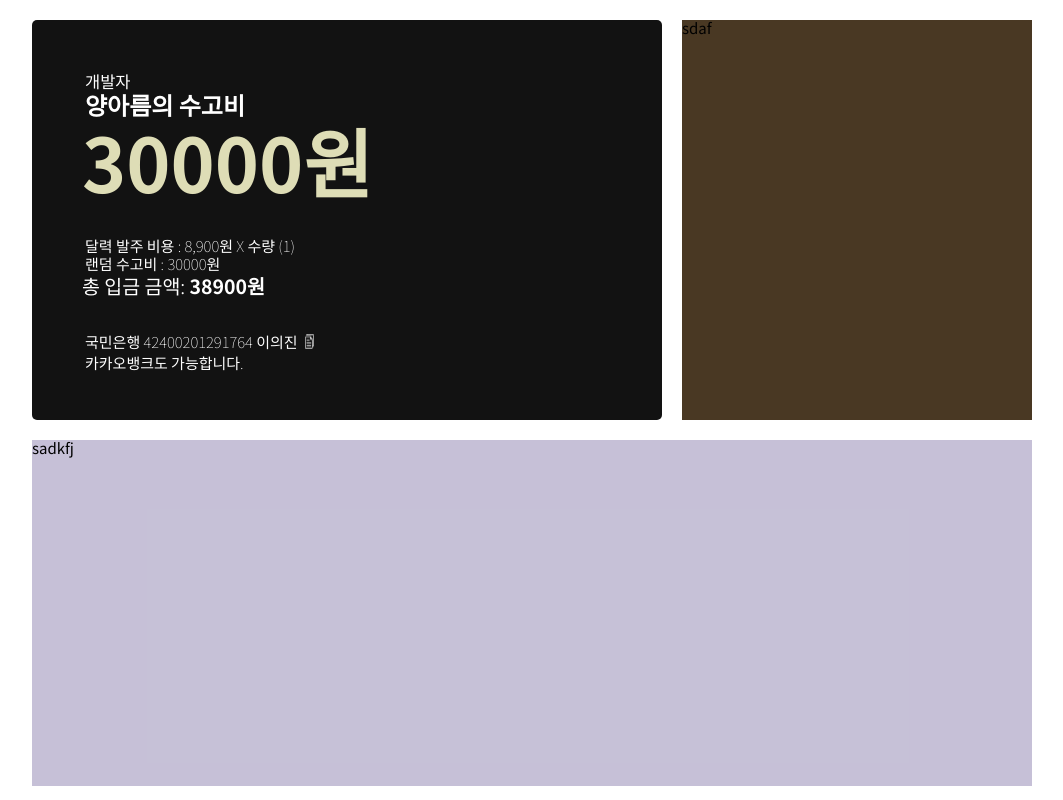
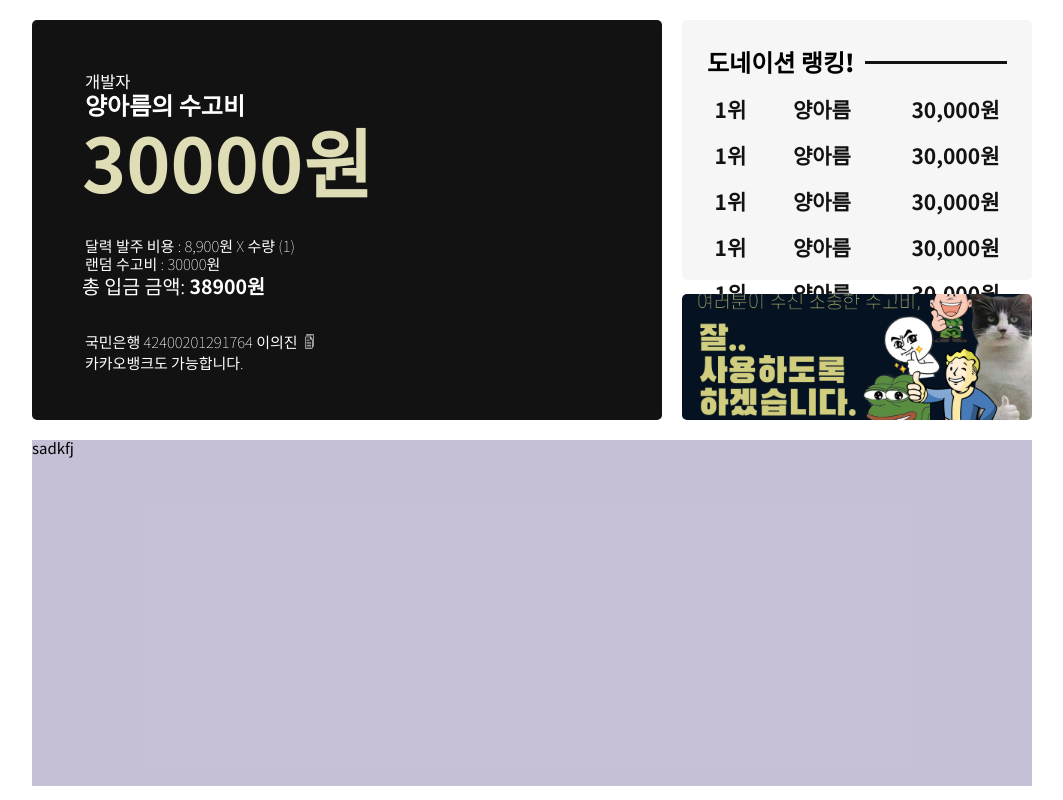
Before and after one commit to Leemainsw/mirim-random-donation, a React (Create React App) app in the folder random-donation/: page /result in a window 1280 px wide. Shown: the whole page, without its empty margins (108-1171 px from the left). Built offline with nearby package versions, Linux system fonts and the light colour scheme; no server answers; the database is empty.

Commit message:
[Feat] 랭킹, 배너 부분 디자인 수정

```diff
--- a/random-donation/src/component/Result/RankList.tsx
+++ b/random-donation/src/component/Result/RankList.tsx
@@ -5,57 +5,34 @@ import { device } from "../../services/devices";
 import { connect } from "react-redux";
 import { useEffect, useState } from "react";
 import firestore from "../../services/fbase";
+import RankOption from "./RankOption";
 
-interface FontProp {
-  fontSize: string;
-  fontWeight: string;
-  fontColor: string;
-  marginTop?: string | null;
-  padding: string;
-  paddingLeft?: string;
-}
-
-const Container = styled.div`
-  position: relative;
-
+const RankListWrapper = styled.div`
   width: 100%;
-  height: 75%;
+  height: 65%;
   background: #f6f6f6;
-  box-shadow: 0px 0px 4px rgba(0, 0, 0, 0.25);
   border-radius: 5px;
-
-  color: #ffffff;
-  font-family: Noto Sans KR;
-  font-style: normal;
-  font-weight: bold;
-  font-size: 17px;
-  line-height: 25px;
-
+`;
+const Wrapper = styled.div`
+  padding: 30px 25px;
+  box-sizing: border-box;
+  width: 100%;
+  height: 100%;
+`;
+const TitleWrapper = styled.div`
   display: flex;
-  flex-direction: column;
-  justify-content: space-around;
-
-  @media ${device.mobileL} {
-    height: 80%;
-  }
+  align-items: center;
+  margin-bottom: 20px;
 `;
-
-const Text = styled.p`
-  font-size: ${(props: FontProp) => props.fontSize};
-  font-weight: ${(props: FontProp) => props.fontWeight};
-  padding: ${(props: FontProp) => props.padding};
-  margin-top: ${(props: FontProp) => props.marginTop};
-  color: ${(props: FontProp) => props.fontColor};
-  padding-left: ${(props: FontProp) => props.paddingLeft};
-
-  @media ${device.mobileL || device.tablet} {
-    font-size: calc(${(props: FontProp) => props.fontSize} / 2 + 5px);
-  }
+const Title = styled.h1`
+  font-weight: 900;
+  font-size: 1.6em;
+  width: 100%;
 `;
-const RankListWrapper = styled.div`
-  width: 35%;
-  height: 100%;
-  background: #493823;
+const Border = styled.div`
+  width: 90%;
+  height: 3px;
+  background: #121212;
 `;
 
 const RankList = (props: any): JSX.Element => {
@@ -96,7 +73,22 @@ const RankList = (props: any): JSX.Element => {
     { name: "양아름", price: 3000 },
   ];
 
-  return <RankListWrapper>sdaf</RankListWrapper>;
+  return (
+    <RankListWrapper>
+      <Wrapper>
+        <TitleWrapper>
+          <Title>도네이션 랭킹!</Title>
+          <Border />
+        </TitleWrapper>
+
+        <RankOption />
+        <RankOption />
+        <RankOption />
+        <RankOption />
+        <RankOption />
+      </Wrapper>
+    </RankListWrapper>
+  );
 };
 
 let mapStateToProps = (state: any) => {
--- a/random-donation/src/component/Result/RankOption.tsx
+++ b/random-donation/src/component/Result/RankOption.tsx
@@ -1,7 +1,33 @@
-import React from 'react';
+import React from "react";
+import styled from "styled-components";
 
-const RankList = () => {
-
+interface RankTitle {
+  width?: string;
+  isFirst?: boolean;
 }
 
-export default RankList;
+const RankOptionWrapper = styled.div`
+  width: 95%;
+  margin: 25px auto;
+  display: flex;
+  justify-content: space-between;
+`;
+const RankTitle = styled.h1`
+  color: #a53232;
+  font-size: 1.4em;
+  font-weight: bold;
+  width: ${(props: RankTitle) => props.width};
+  color: ${(props: RankTitle) => (props.isFirst ? "#a53232" : "#121212")};
+`;
+
+const RankOption = () => {
+  return (
+    <RankOptionWrapper>
+      <RankTitle width={"60px"}>1위</RankTitle>
+      <RankTitle width={"100px"}>양아름</RankTitle>
+      <RankTitle>30,000원</RankTitle>
+    </RankOptionWrapper>
+  );
+};
+
+export default RankOption;
--- a/random-donation/src/page/Result.tsx
+++ b/random-donation/src/page/Result.tsx
@@ -5,7 +5,7 @@ import RankList from "../component/Result/RankList";
 import ResultText from "../component/Result/ResultText";
 
 import { device } from "../services/devices";
-import imageSrc from "../assets/thanks.png";
+import thankYou from "../assets/thanks.png";
 
 const Container = styled.div`
   width: 100%;
@@ -30,6 +30,23 @@ const Bottom = styled.div`
   height: 90%;
   margin: 2% 0;
 `;
+const RightContent = styled.div`
+  width: 35%;
+`;
+const BannerContent = styled.div`
+  height: 35%;
+  display: flex;
+  flex-direction: column-reverse;
+`;
+const Banner = styled.div`
+  width: 100%;
+  height: 90%;
+  background-image: url("${thankYou}");
+  background-repeat: no-repeat;
+  background-size: cover;
+  background-position: center;
+  border-radius: 5px;
+`;
 
 const Result = (): JSX.Element => {
   return (
@@ -37,7 +54,12 @@ const Result = (): JSX.Element => {
       <ResultWrapper>
         <Top>
           <ResultText />
-          <RankList />
+          <RightContent>
+            <RankList />
+            <BannerContent>
+              <Banner />
+            </BannerContent>
+          </RightContent>
         </Top>
         <Bottom>
           <FeedBack />
```
Also changed, not shown: random-donation/src/assets/thanks.png.
